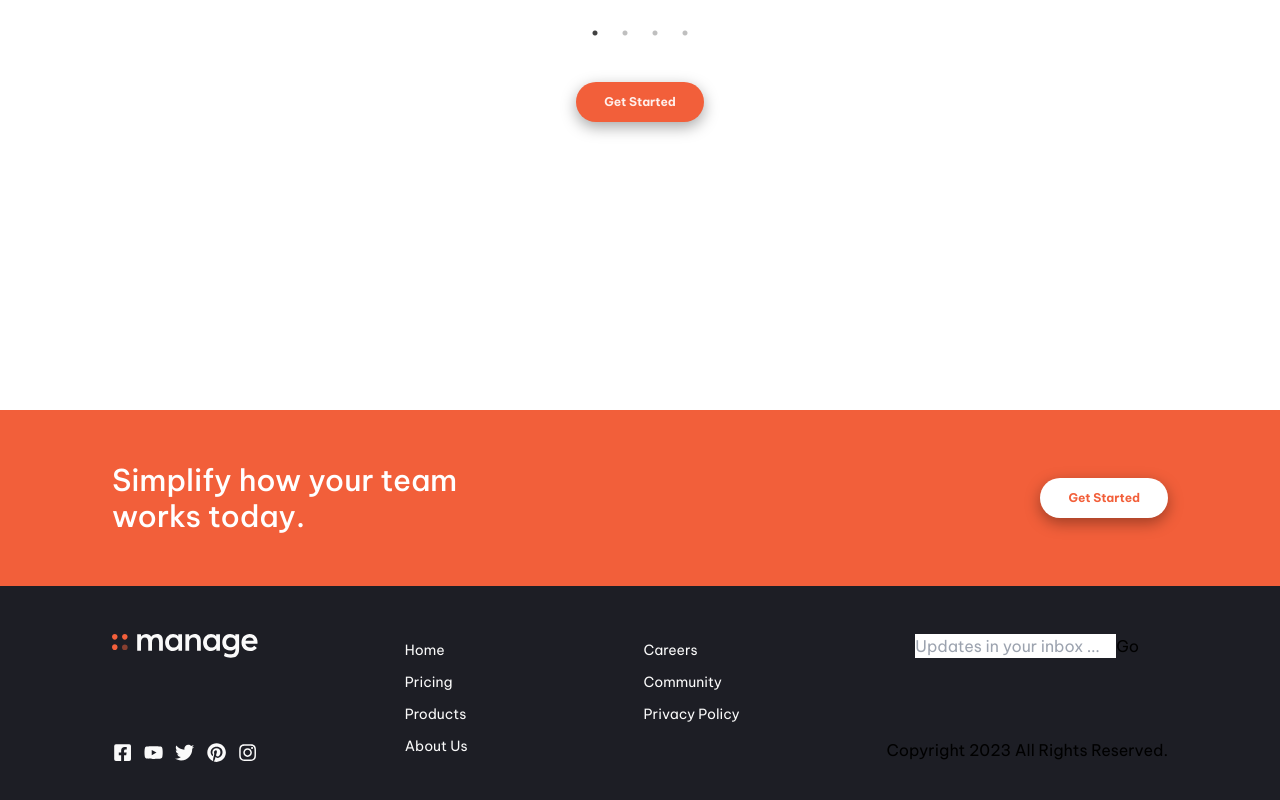
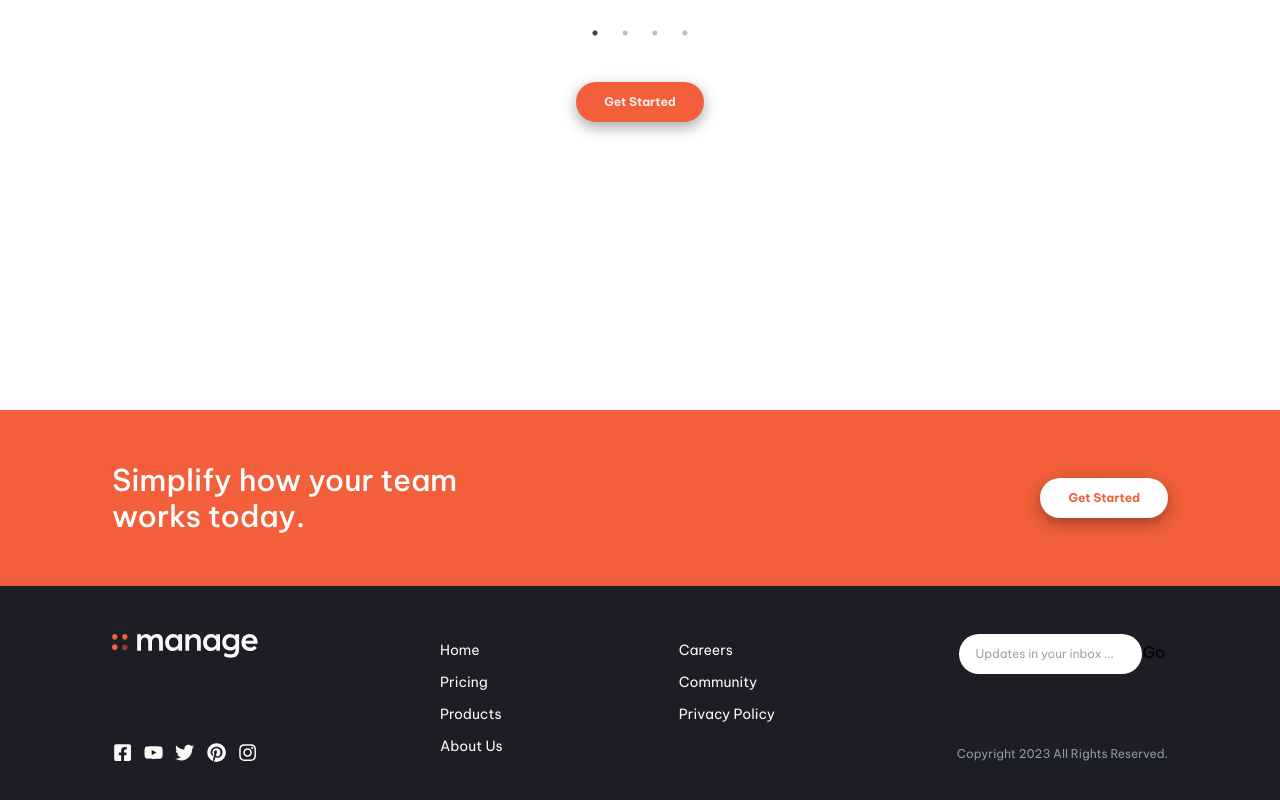
Before and after one commit to chrisgibbo/Manage-Landing-Page, a React (Create React App) app in the folder manage-landing-page/: page / in a window 1280 px wide. Shown: the part 1990-2790 px from the top of the page. Built offline with nearby package versions, Linux system fonts and the light colour scheme.

Commit message:
style input, add grey text and xs font

```diff
--- a/manage-landing-page/src/footer.js
+++ b/manage-landing-page/src/footer.js
@@ -76,11 +76,15 @@ function footer() {
       {/* newsletter signup */}
 
       <div className="flex flex-col justify-between items-center">
-        <form className="gap-10">
-          <input type="email" placeholder="Updates in your inbox ..." />
+        <form className="">
+          <input
+            type="email"
+            placeholder="Updates in your inbox ..."
+            className="rounded-full px-4 py-3 text-xs"
+          />
           <button>Go</button>
         </form>
-        <p>Copyright 2023 All Rights Reserved.</p>
+        <p className="greyFont text-xs">Copyright 2023 All Rights Reserved.</p>
       </div>
     </div>
   );
```
